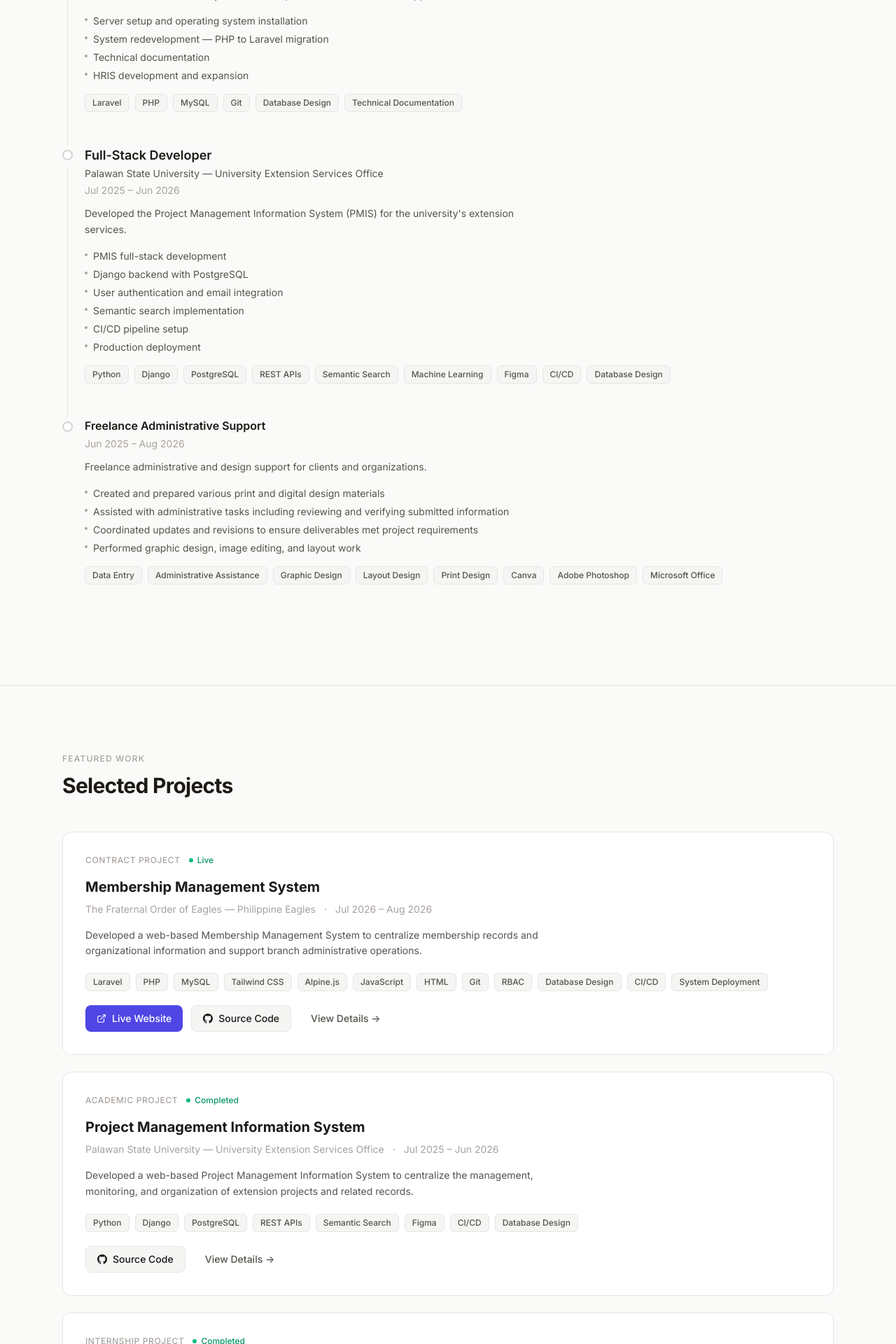
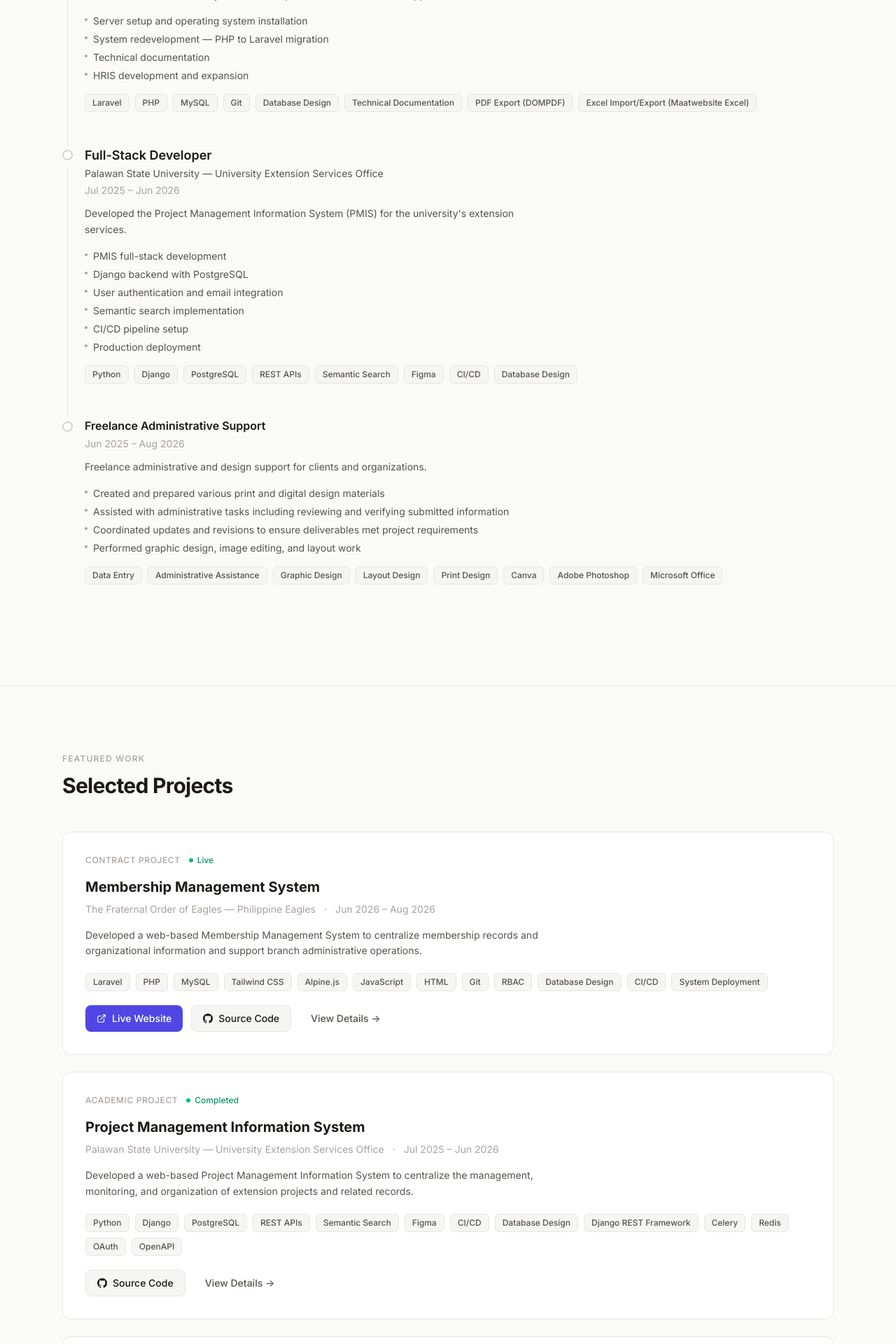
Before and after one commit to bmkhn/bmkhn.github.io, a React (Vite) app: page / in a window 1280 px wide. Shown: the part 2180-4100 px from the top of the page at 70% size. Built offline with nearby package versions, Linux system fonts and the light colour scheme.

Commit message:
Tech and Date cleanup

```diff
--- a/src/data/experience.js
+++ b/src/data/experience.js
@@ -30,7 +30,7 @@ export const experiences = [
       "Technical documentation",
       "HRIS development and expansion",
     ],
-    technologies: ["Laravel", "PHP", "MySQL", "Git", "Database Design", "Technical Documentation"],
+    technologies: ["Laravel", "PHP", "MySQL", "Git", "Database Design", "Technical Documentation", "PDF Export (DOMPDF)", "Excel Import/Export (Maatwebsite Excel)"],
   },
   {
     title: "Full-Stack Developer",
@@ -46,7 +46,7 @@ export const experiences = [
       "CI/CD pipeline setup",
       "Production deployment",
     ],
-    technologies: ["Python", "Django", "PostgreSQL", "REST APIs", "Semantic Search", "Machine Learning", "Figma", "CI/CD", "Database Design"],
+    technologies: ["Python", "Django", "PostgreSQL", "REST APIs", "Semantic Search", "Figma", "CI/CD", "Database Design"],
   },
   {
     title: "Freelance Administrative Support",
--- a/src/data/projects.js
+++ b/src/data/projects.js
@@ -3,7 +3,7 @@ export const projects = [
     id: "membership-system",
     title: "Membership Management System",
     category: "Contract Project",
-    date: "Jul 2026 – Aug 2026",
+    date: "Jun 2026 – Aug 2026",
     organization: "The Fraternal Order of Eagles — Philippine Eagles",
     description:
       "Developed a web-based Membership Management System to centralize membership records and organizational information and support branch administrative operations.",
@@ -65,6 +65,11 @@ export const projects = [
       "Figma",
       "CI/CD",
       "Database Design",
+      "Django REST Framework",
+      "Celery",
+      "Redis",
+      "OAuth",
+      "OpenAPI",
     ],
     features: [
       "Project lifecycle management",
@@ -101,6 +106,8 @@ export const projects = [
       "Git",
       "Database Design",
       "Technical Documentation",
+      "PDF Export (DOMPDF)",
+      "Excel Import/Export (Maatwebsite Excel)",
     ],
     features: [
       "Backend migration from vanilla PHP to Laravel",
```
